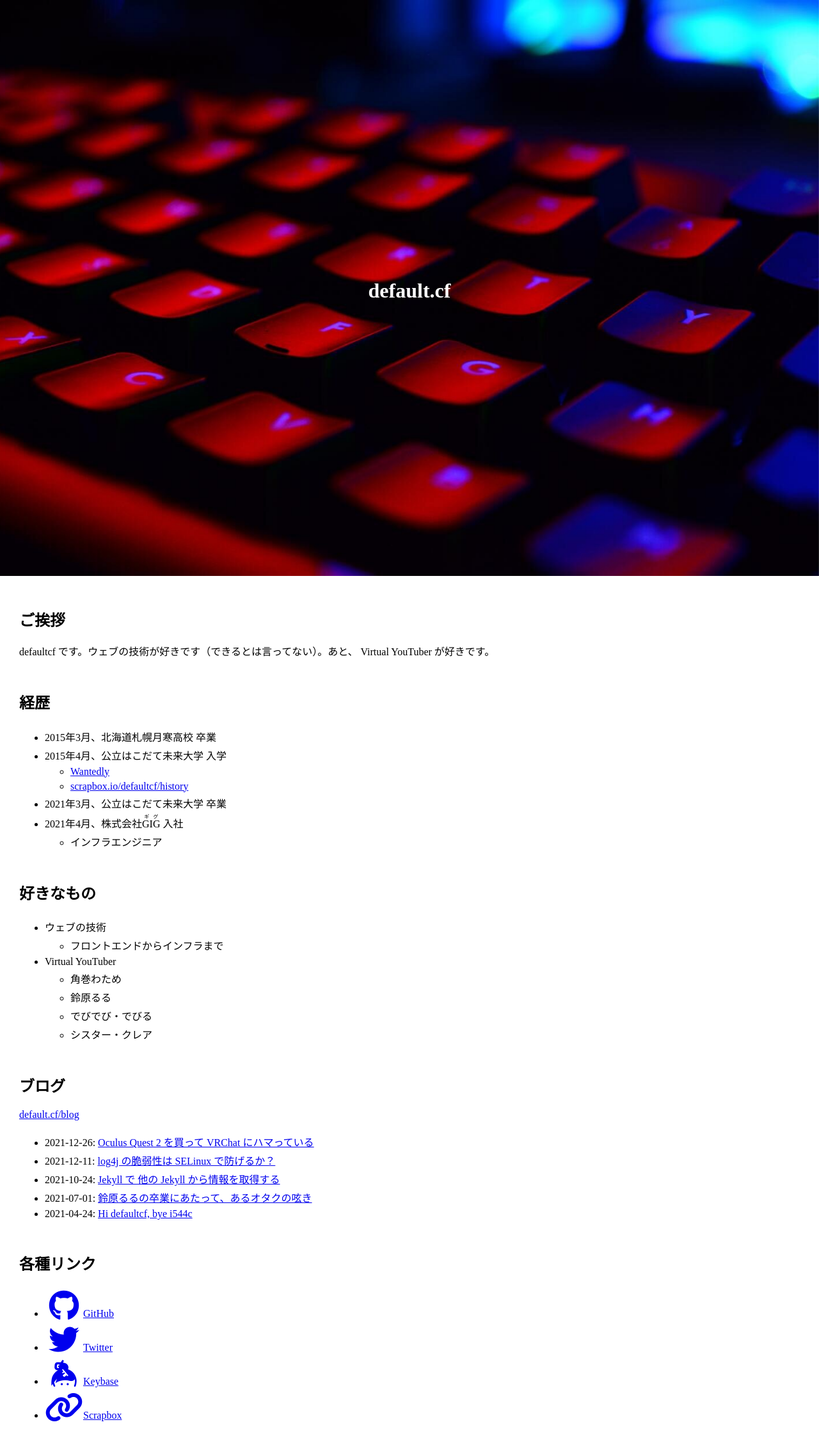
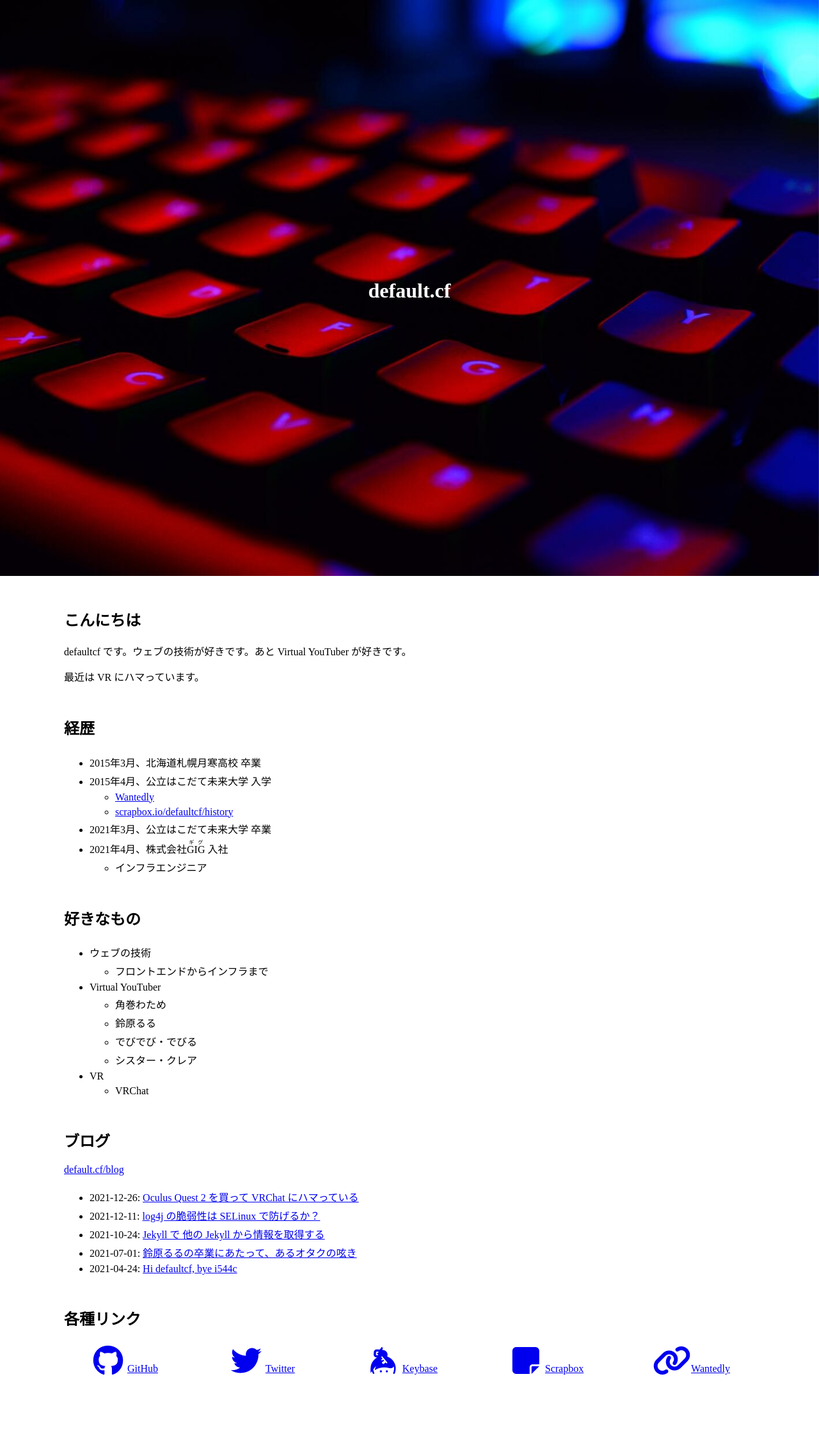
Before and after one commit to defaultcf/defaultcf.github.io, a Jekyll site: the page built from index.markdown, in a window 1280 px wide. Shown: the whole page at 64% size. Built offline with Jekyll 4.4.1, drawn with Linux system fonts in a browser that asks for light colours; nearby versions of some CDN libraries; after the commit the page ends 2196 px from its top, so only the background shows below that.

Commit message:
Update some sentences

```diff
--- a/index.markdown
+++ b/index.markdown
@@ -8,8 +8,9 @@ layout: default
   </div>
 </header>
 <main>
-  <h2>ご挨拶</h2>
-  <p>defaultcf です。ウェブの技術が好きです（できるとは言ってない）。あと、 Virtual YouTuber が好きです。</p>
+  <h2>こんにちは</h2>
+  <p>defaultcf です。ウェブの技術が好きです。あと Virtual YouTuber が好きです。</p>
+  <p>最近は VR にハマっています。</p>
 
   <h2>経歴</h2>
   <ul>
@@ -47,6 +48,11 @@ layout: default
         <li>シスター・クレア</li>
       </ul>
     </li>
+    <li>VR
+      <ul>
+        <li>VRChat</li>
+      </ul>
+    </li>
   </ul>
 
   <h2>ブログ</h2>
@@ -64,7 +70,7 @@ layout: default
   </ul>
 
   <h2>各種リンク</h2>
-  <ul>
+  <ul class="links">
     <li>
       <a href="https://github.com/defaultcf" target="_blank" rel="noopener">
         <i class="fab fa-github fa-fw fa-3x" title="GitHub"></i>GitHub
@@ -82,7 +88,12 @@ layout: default
     </li>
     <li>
       <a href="https://scrapbox.io/defaultcf" target="_blank" rel="noopener">
-        <i class="fas fa-link fa-fw fa-3x" title="Scrapbox"></i>Scrapbox
+        <i class="fas fa-sticky-note fa-fw fa-3x" title="Scrapbox"></i>Scrapbox
+      </a>
+    </li>
+    <li>
+      <a href="https://www.wantedly.com/id/defaultcf" target="_blank" rel="noopener">
+        <i class="fas fa-link fa-fw fa-3x" title="Wantedly"></i>Wantedly
       </a>
     </li>
   </ul>
--- a/style.css
+++ b/style.css
@@ -26,7 +26,9 @@ header {
 }
 
 main {
+  max-width: 1080px;
   min-height: calc(100vh - var(--header-height) * 2);
+  margin: 0 auto;
   padding: 30px;
 }
 
@@ -37,3 +39,12 @@ h2:not(:first-of-type) {
 li {
   padding-top: 5px;
 }
+
+.links {
+  display: flex;
+  padding-left: 0;
+  flex-wrap: wrap;
+  justify-content: space-around;
+  gap: 30px;
+  list-style-type: none;
+}
```
Also changed, not shown: Gemfile.lock, 1 other file.
